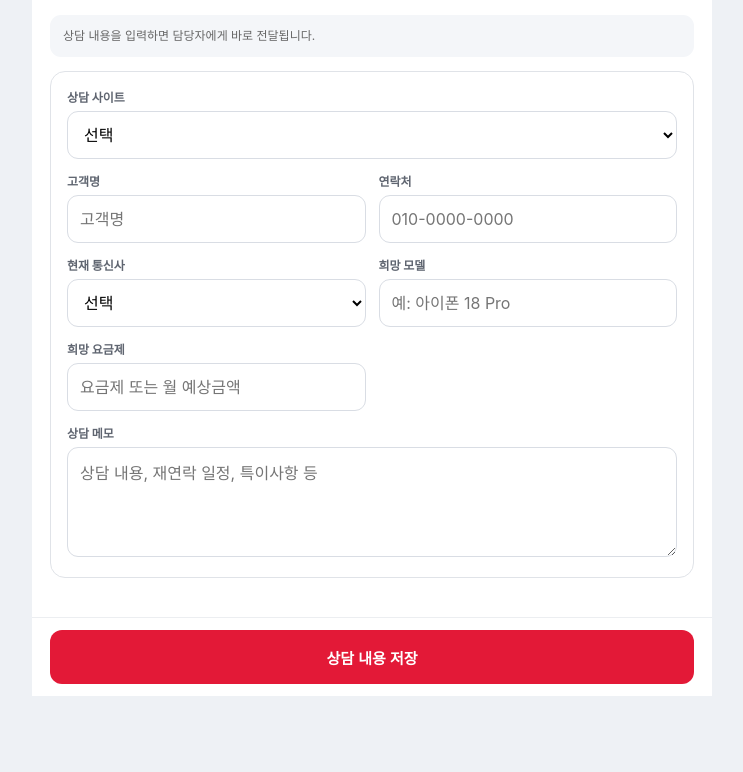
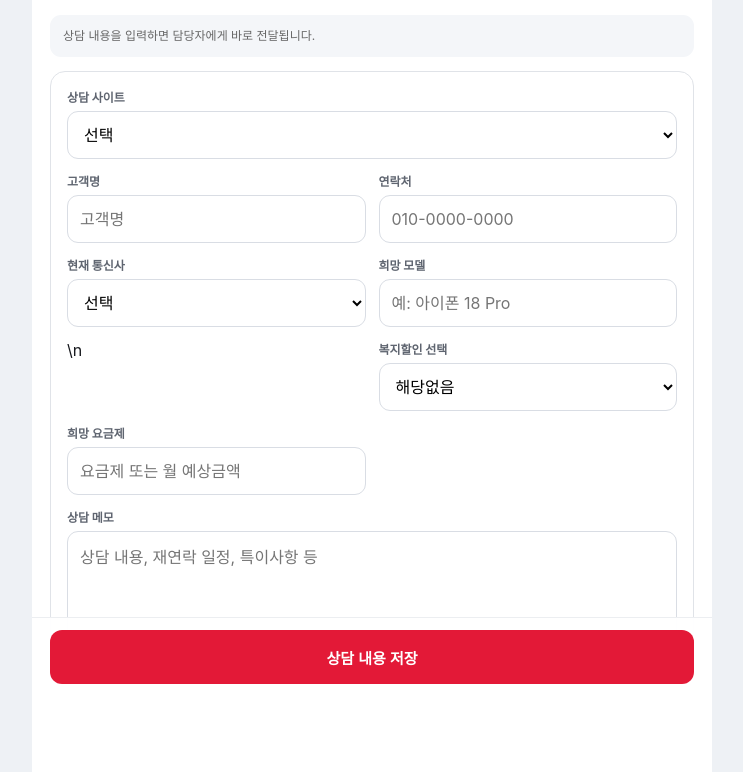
Before and after one commit to seohum/KT_DongBu, a website: page wireless-consult.html in a window 1280 px wide. Shown: the part 104-876 px from the top of the page, without its empty margins (268-1011 px from the left). Before the commit the page ends 800 px from the top, so only its background shows below. Drawn offline with Linux system fonts and the light colour scheme.

Commit message:
Add welfare discount selection to wireless consultation

```diff
--- a/wireless-consult.html
+++ b/wireless-consult.html
@@ -14,15 +14,15 @@
 <div class="field"><label>고객명</label><input id="name" placeholder="고객명"></div>
 <div class="field"><label>연락처</label><input id="phone" inputmode="tel" placeholder="010-0000-0000"></div>
 <div class="field"><label>현재 통신사</label><select id="carrier"><option value="">선택</option><option>KT</option><option>SKT</option><option>LG U+</option><option>알뜰폰</option></select></div>
-<div class="field"><label>희망 모델</label><input id="wantedModel" placeholder="예: 아이폰 18 Pro"></div>
+<div class="field"><label>희망 모델</label><input id="wantedModel" placeholder="예: 아이폰 18 Pro"></div>\n<div class="field"><label>복지할인 선택</label><select id="welfare"><option value="">해당없음</option><option>기초생활수급자</option><option>장애인</option><option>차상위</option><option>기초연금</option><option>국가유공</option></select></div>
 <div class="field"><label>희망 요금제</label><input id="plan" placeholder="요금제 또는 월 예상금액"></div>
 
 <div class="field full"><label>상담 메모</label><textarea id="memo" placeholder="상담 내용, 재연락 일정, 특이사항 등"></textarea></div>
 </div></div></section>
 <div class="bottom"><button id="save" class="save" type="button">상담 내용 저장</button></div>
 </main><script>
-const ids=['consultSite','name','phone','carrier','wantedModel','plan','memo'];
+const ids=['consultSite','name','phone','carrier','wantedModel','welfare','plan','memo'];
 const toast=document.getElementById('toast');
 function msg(t,ok){toast.textContent=t;toast.className='toast on '+(ok?'ok':'err');window.scrollTo({top:0,behavior:'smooth'})}
-document.getElementById('save').onclick=async()=>{const data={};ids.forEach(id=>data[id]=document.getElementById(id).value.trim());if(!data.consultSite)return msg('상담 사이트를 선택해주세요.',false);if(!data.name||!data.phone)return msg('고객명과 연락처를 입력해주세요.',false);const button=document.getElementById('save');button.disabled=true;button.textContent='접수 중...';try{const details=[data.consultSite&&'상담 사이트: '+data.consultSite,data.wantedModel&&'희망 모델: '+data.wantedModel,data.plan&&'희망 요금제: '+data.plan,data.memo&&'메모: '+data.memo].filter(Boolean).join(' / ');const response=await fetch('https://kt-dong-bu.vercel.app/api/consult',{method:'POST',headers:{'Content-Type':'application/json'},body:JSON.stringify({category:'상담신청',name:data.name,phone:data.phone,product:'무선 상담',carrier:data.carrier,message:details})});const result=await response.json().catch(()=>({}));if(!response.ok||!result.success)throw new Error(result.message||'접수에 실패했습니다.');msg('무선 상담이 접수되었습니다. 담당자에게 알림을 전송했습니다.',true)}catch(error){msg(error.message||'접수 중 오류가 발생했습니다.',false)}finally{button.disabled=false;button.textContent='상담 내용 저장'}};
+document.getElementById('save').onclick=async()=>{const data={};ids.forEach(id=>data[id]=document.getElementById(id).value.trim());if(!data.consultSite)return msg('상담 사이트를 선택해주세요.',false);if(!data.name||!data.phone)return msg('고객명과 연락처를 입력해주세요.',false);const button=document.getElementById('save');button.disabled=true;button.textContent='접수 중...';try{const details=[data.consultSite&&'상담 사이트: '+data.consultSite,data.wantedModel&&'희망 모델: '+data.wantedModel,data.welfare&&'복지할인: '+data.welfare,data.plan&&'희망 요금제: '+data.plan,data.memo&&'메모: '+data.memo].filter(Boolean).join(' / ');const response=await fetch('https://kt-dong-bu.vercel.app/api/consult',{method:'POST',headers:{'Content-Type':'application/json'},body:JSON.stringify({category:'상담신청',name:data.name,phone:data.phone,product:'무선 상담',carrier:data.carrier,message:details})});const result=await response.json().catch(()=>({}));if(!response.ok||!result.success)throw new Error(result.message||'접수에 실패했습니다.');msg('무선 상담이 접수되었습니다. 담당자에게 알림을 전송했습니다.',true)}catch(error){msg(error.message||'접수 중 오류가 발생했습니다.',false)}finally{button.disabled=false;button.textContent='상담 내용 저장'}};
 </script></body></html>
```
